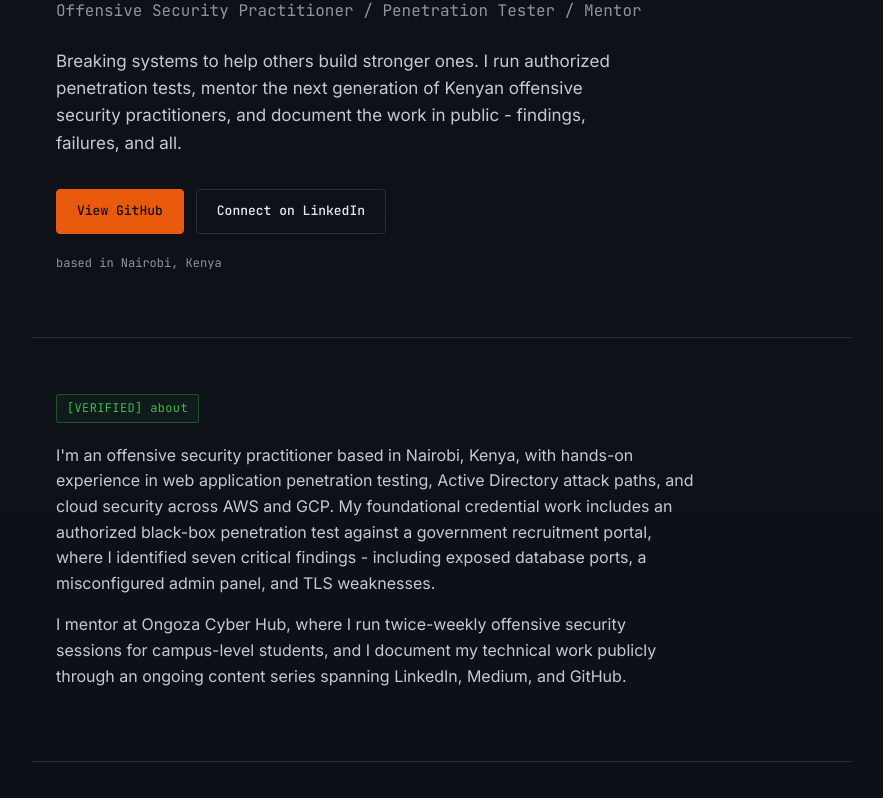
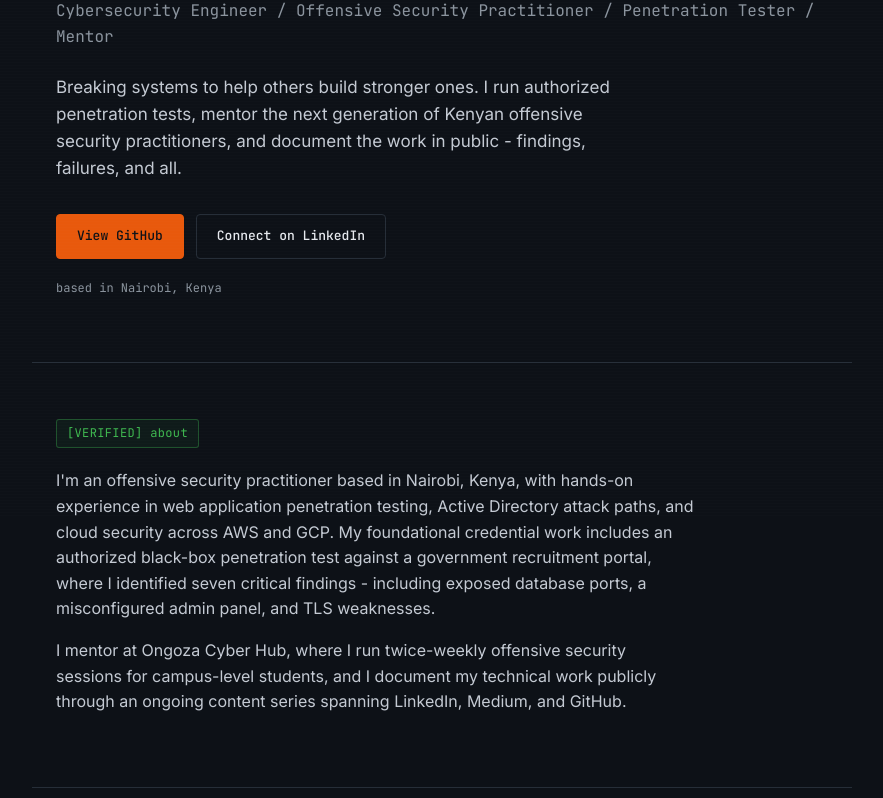
Before and after one commit to El-4rchi3/El-4rchi3.github.io, a plain HTML site: page index.html in a window 1280 px wide. Shown: the part 283-1081 px from the top of the page, without its empty margins (198-1081 px from the left). Drawn offline with Linux system fonts and the light colour scheme.

Commit message:
Update role description in index.html

```diff
--- a/index.html
+++ b/index.html
@@ -33,7 +33,7 @@
   <section class="hero wrap">
     <p class="tag tag-info"> portfolio &nbsp;·&nbsp; public</p>
     <h1>Arch Mugi</h1>
-    <p class="role">Offensive Security Practitioner <span class="dim">/</span> Penetration Tester <span class="dim">/</span> Mentor</p>
+    <p class="role">Cybersecurity Engineer <span class="dim">/</span> Offensive Security Practitioner <span class="dim">/</span> Penetration Tester <span class="dim">/</span> Mentor</p>
     <p class="lede">
       Breaking systems to help others build stronger ones. I run authorized penetration tests,
       mentor the next generation of Kenyan offensive security practitioners, and document the
```
